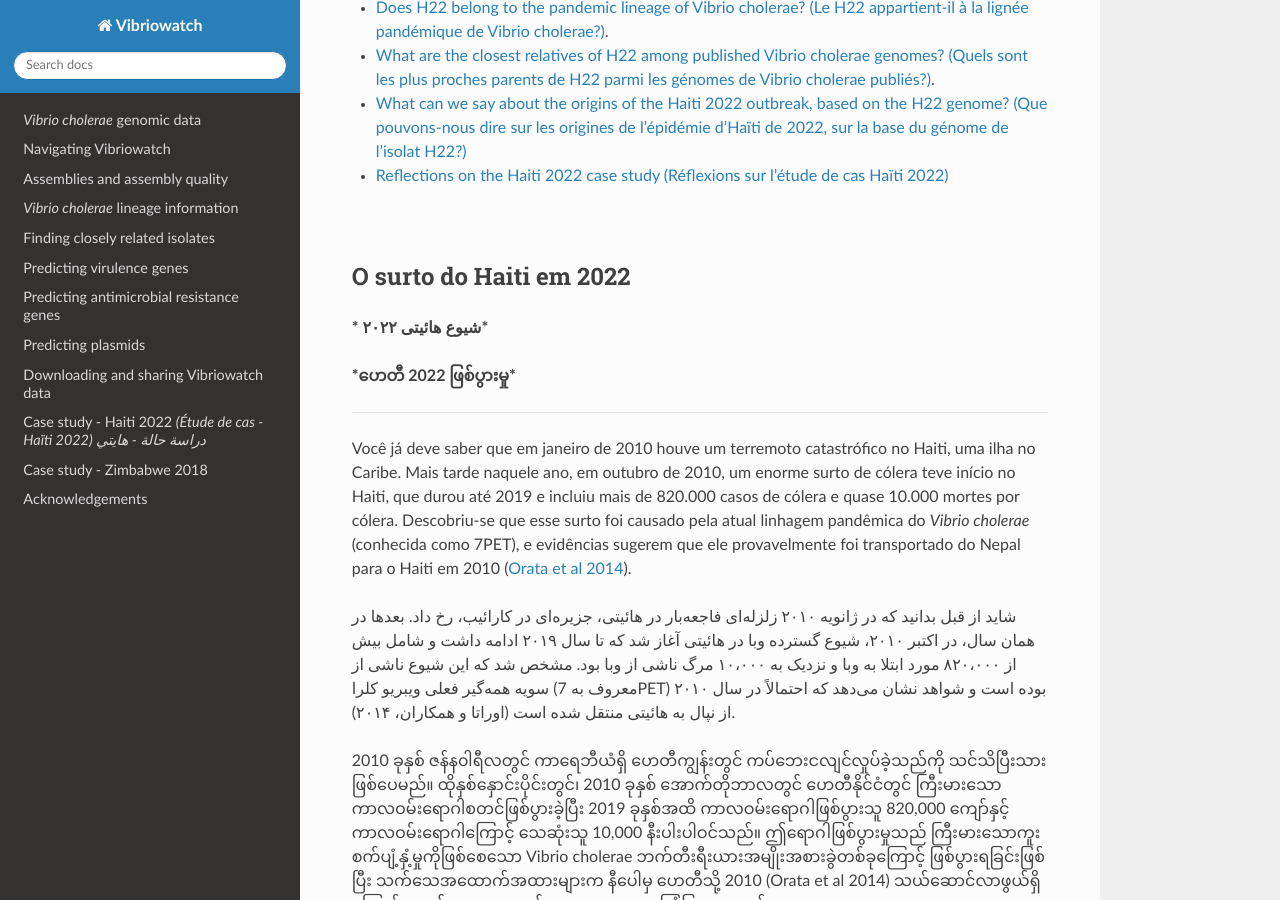
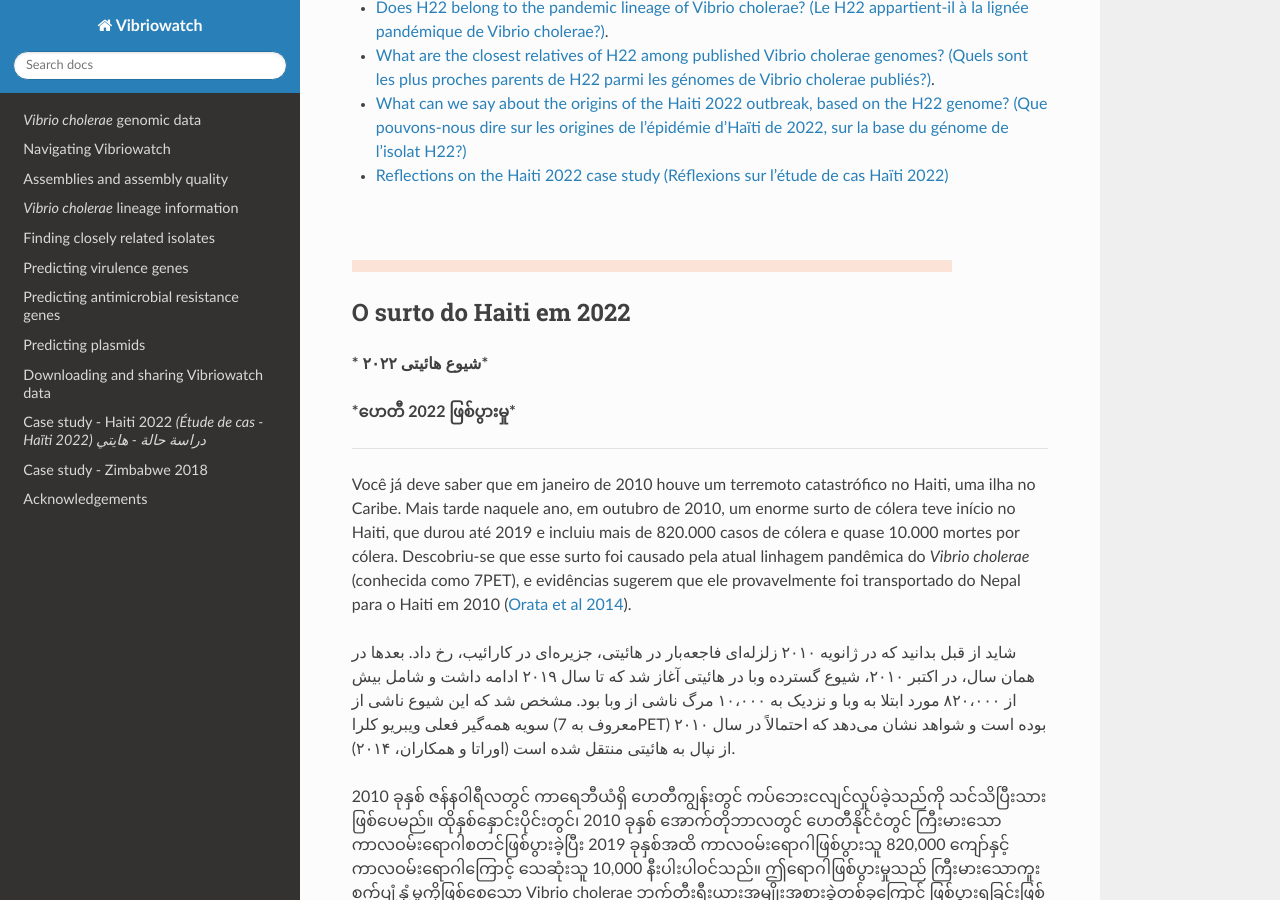
Before and after one commit to avrilcoghlan/vibriowatch, a Sphinx documentation site: the page built from docs/source/haiti2.rst, in a window 1280 px wide and 900 px high, scrolled down 1612 px. Built offline with Sphinx 7.4.7 and the Read the Docs theme 3.1.0, drawn with Linux system fonts in a browser that asks for light colours.

Commit message:
Update haiti2.rst

```diff
--- a/docs/source/haiti2.rst
+++ b/docs/source/haiti2.rst
@@ -44,6 +44,9 @@ Este estudo de caso foi selecionado por ser um exemplo da persistência do Vibri
 * `Reflections on the Haiti 2022 case study (Réflexions sur l'étude de cas Haïti 2022)`_
 
 |
+
+.. image:: HorizontalDivider.png
+  :width: 600
 
 O surto do Haiti em 2022
 ------------------------
```
